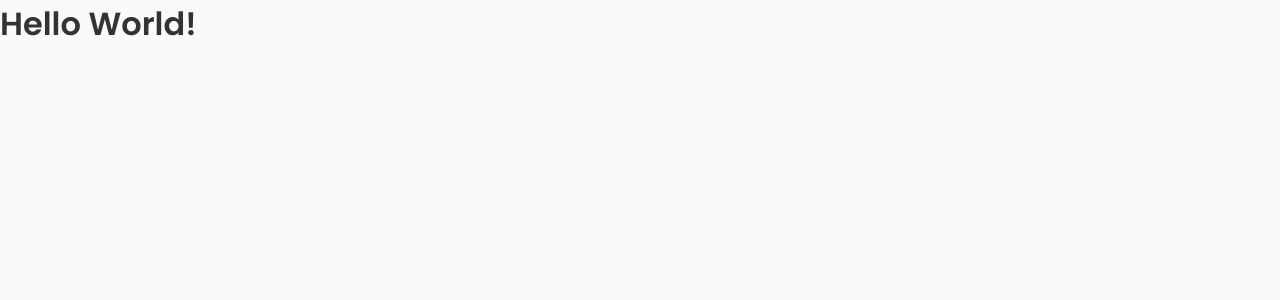
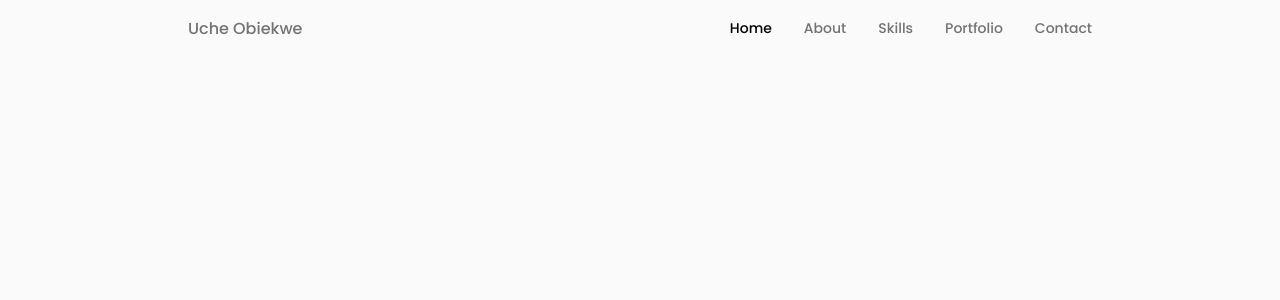
Before and after one commit to dvke/Portfolio-Website, a React (Vite) app: page / in a window 1280 px wide. Shown: the top 300 px of the page. Built offline with nearby package versions, Linux system fonts and the light colour scheme.

Commit message:
Header component

```diff
--- a/index.html
+++ b/index.html
@@ -14,7 +14,7 @@
     />
     <!-- ..... -->
     <meta name="viewport" content="width=device-width, initial-scale=1.0" />
-    <title>Vite + React</title>
+    <title>Uche Obiekwe</title>
   </head>
   <body>
     <div id="root"></div>
--- a/src/App.css
+++ b/src/App.css
@@ -8,7 +8,7 @@
   /*Color mode HSL(hue, saturation, lightness)*/
   --hue: 0;
   --sat: 0%;
-  --title-color: hsl(var(--hue), var(--sat), 20%);
+  --title-color: hsl(var(--hue), var(--sat), 45%);
   --title-color-dark: hsl(var(--hue), var(--sat), 0%);
   --text-color: hsl(var(--hue), var(--sat), 46%);
   --body-color: hsl(var(--hue), var(--sat), 98%);
@@ -95,6 +95,7 @@
 
 ul {
   list-style: none;
+  color: var(--text-color);
 }
 
 a {
@@ -138,6 +139,7 @@
   max-width: 968px;
   margin-left: auto;
   margin-right: auto;
+  padding: 1rem 2rem;
 }
 
 .grid {
--- a/src/App.jsx
+++ b/src/App.jsx
@@ -1,7 +1,10 @@
+import Header from "./components/header/Header";
+import "./App.css";
+
 function App() {
   return (
     <>
-      <h1>Hello World!</h1>
+      <Header />
     </>
   );
 }
--- /dev/null
+++ b/src/components/header/Header.css
@@ -0,0 +1,122 @@
+.header {
+  width: 100%;
+  position: fixed;
+  top: 0;
+  z-index: var(--z-fixed);
+  background: var(--body-color);
+}
+
+.nav {
+  height: calc(var(--header-height) + 1.5rem);
+  display: flex;
+  align-items: center;
+  justify-content: space-between;
+  column-gap: 1rem;
+}
+
+.nav_logo,
+.nav__toggle {
+  color: var(--title-color);
+  font-weight: var(--font-medium);
+}
+
+.nav__list {
+  display: flex;
+  column-gap: 2rem;
+}
+
+.nav__link {
+  display: flex;
+  flex-direction: column;
+  align-items: center;
+  font-size: var(--small-font-size);
+  color: var(--title-color);
+  font-weight: var(--font-medium);
+  transition: 0.3s;
+}
+
+.nav__icon,
+.nav__toggle,
+.nav__close {
+  display: none;
+}
+
+/* Active link */
+
+.active-link,
+.nav__link:hover {
+  color: var(--title-color-dark);
+}
+
+/*=============== BREAKPOINTS ===============*/
+@media screen and (max-width: 768px) {
+  .header {
+    top: initial;
+    bottom: 0;
+  }
+
+  .nav {
+    height: var(--header-height);
+  }
+
+  .nav__menu {
+    position: fixed;
+    bottom: -100%;
+    left: 0;
+    width: 100%;
+    background-color: var(--body-color);
+    padding: 2rem 1.5rem 4rem;
+    box-shadow: 0 -1px 4px rgba(0, 0, 0, 0.175);
+    border-radius: 1.5rem 1.5rem 0 0;
+    transition: 0.3s;
+  }
+
+  /* Show Menu */
+  .show-menu {
+    bottom: 0;
+  }
+
+  .nav__list {
+    display: grid;
+    grid-template-columns: repeat(3, 1fr);
+    gap: 2rem;
+  }
+
+  .nav__icon {
+    font-size: 1.3rem;
+  }
+
+  .nav__close {
+    position: absolute;
+    right: 1.3rem;
+    bottom: 0.5rem;
+    font-size: 1.5rem;
+    color: var(--title-color);
+  }
+
+  .nav__close:hover {
+    color: var(--title-color-dark);
+  }
+
+  .nav__toggle {
+    font-size: 1.1rem;
+  }
+
+  .nav__icon,
+  .nav__close,
+  .nav__toggle {
+    display: block;
+    cursor: pointer;
+  }
+}
+
+/* For small devices */
+@media screen and (max-width: 350px) {
+  .nav__menu {
+    padding: 2rem 0.25rem 4rem;
+  }
+
+  .nav__list {
+    column-gap: 0;
+  }
+}
--- /dev/null
+++ b/src/components/header/Header.jsx
@@ -0,0 +1,59 @@
+import "./Header.css";
+
+const Header = () => {
+  return (
+    <header className="header">
+      <nav className="nav container">
+        <a href="index.html" className="nav_logo">
+          Uche Obiekwe
+        </a>
+
+        <div className="nav__menu">
+          <ul className="nav__list">
+            <li className="nav__item">
+              <a href="#home" className="nav__link active-link">
+                <i className="uil uil-estate nav__icon"></i>
+                Home
+              </a>
+            </li>
+
+            <li className="nav__item">
+              <a href="#about" className="nav__link">
+                <i className="uil uil-user nav__icon"></i>
+                About
+              </a>
+            </li>
+
+            <li className="nav__item">
+              <a href="#skills" className="nav__link">
+                <i className="uil uil-file-alt nav__icon"></i>
+                Skills
+              </a>
+            </li>
+
+            <li className="nav__item">
+              <a href="#portfolio" className="nav__link">
+                <i className="uil uil-scenery nav__icon"></i>
+                Portfolio
+              </a>
+            </li>
+
+            <li className="nav__item">
+              <a href="#contact" className="nav__link">
+                <i className="uil uil-message nav__icon"></i>
+                Contact
+              </a>
+            </li>
+          </ul>
+
+          <i className="uil uil-times nav__close"></i>
+        </div>
+        <div className="nav__toggle">
+          <i className="uil uil-apps"></i>
+        </div>
+      </nav>
+    </header>
+  );
+};
+
+export default Header;
```
